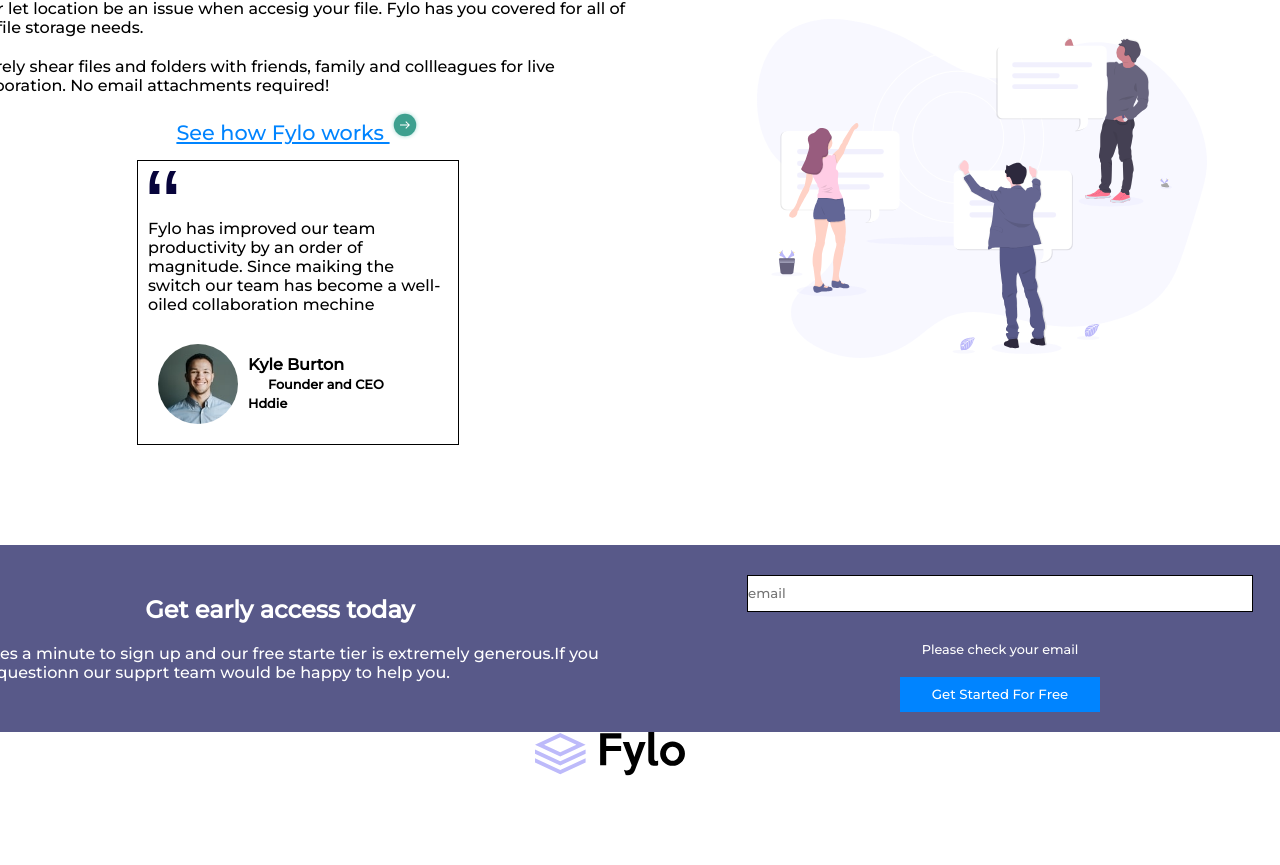
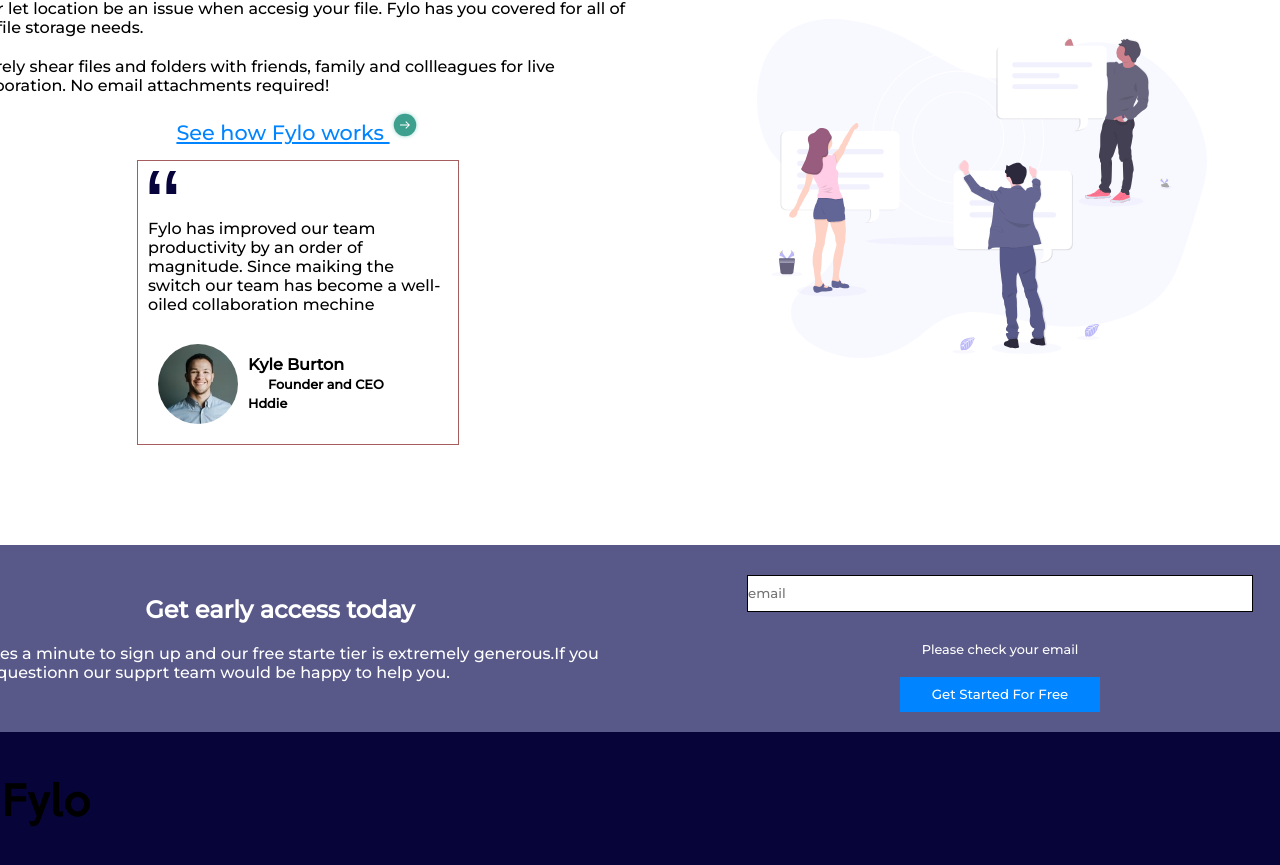
Before and after one commit to CarlTeclancing/fylo-landing-page, a React (Create React App) app: page / in a window 1280 px wide. Shown: the part 701-1566 px from the top of the page. Before the commit the page ends 1481 px from the top, so only its background shows below. Built offline with nearby package versions, Linux system fonts and the light colour scheme.

Commit message:
modified the footer.jsx

```diff
--- a/src/App.css
+++ b/src/App.css
@@ -109,7 +109,7 @@
   width: 300px;
   height: auto;
   padding: 10px;
-  border: 1px solid black;
+  border: 1px solid rgb(165, 93, 93);
   display: flex;
   flex-direction: column;
 }
@@ -146,7 +146,28 @@
   margin: 20px;
   text-align: left;
 }
+.footer{
+  width: 100%;
+  height: 200px;
+  padding: 20px;
+  background-color: hsl(243, 87%, 12%);
+  display: flex;
+  flex-direction: row;
+  align-items: center;
+  justify-content: space-between;
+}
+.wh{
+  color: white;
+}
+.same{
+  display: flex;
+  flex-direction: column;
+  justify-content: space-around;
+  height: 80%;
+  width: 200px;
+  margin: 20px;
 
+}
 @media screen and (max-width: 660px){
   .App{
     width: 100%;
--- a/src/components/Footer.jsx
+++ b/src/components/Footer.jsx
@@ -9,9 +9,9 @@
     return(
         <div className="footer">
             <div className="same">
-                <img src={logo} alt="" className='logo' />
-                <img src={phone} alt="" />
-                <img src={email} alt="" />
+                <img  src={logo} alt="" className='logo wh' />
+                <img className="wh" src={phone} alt="" />
+                <img className="wh" src={email} alt="" />
             </div>
             <div className="same"></div>
             <div className="same"></div>
```
